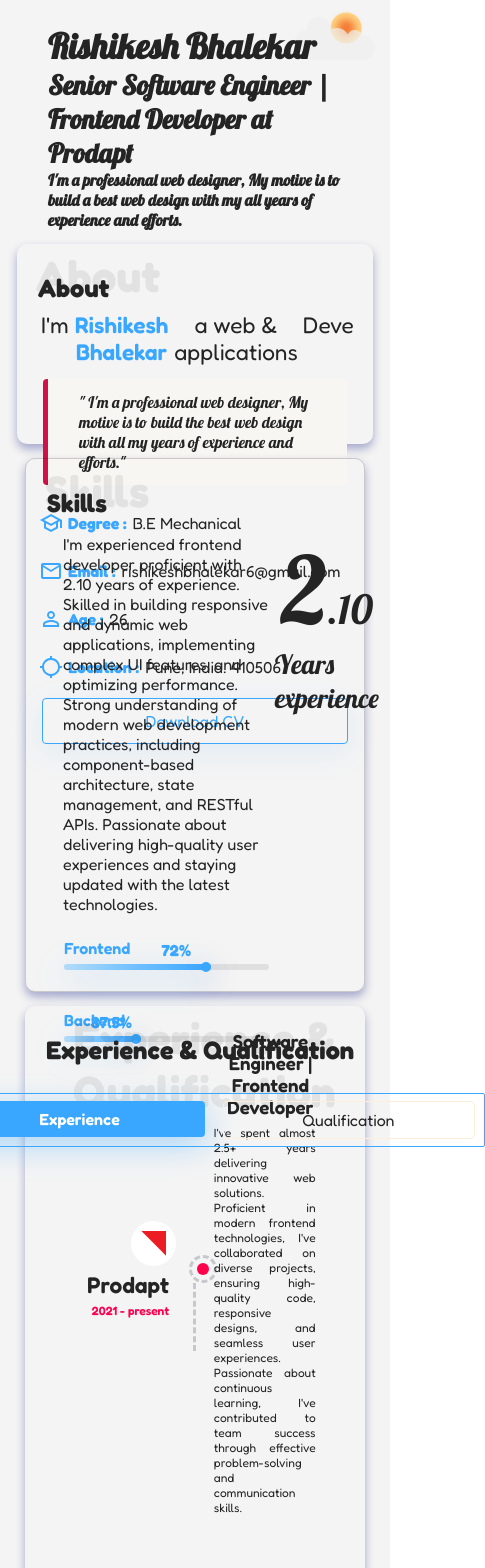
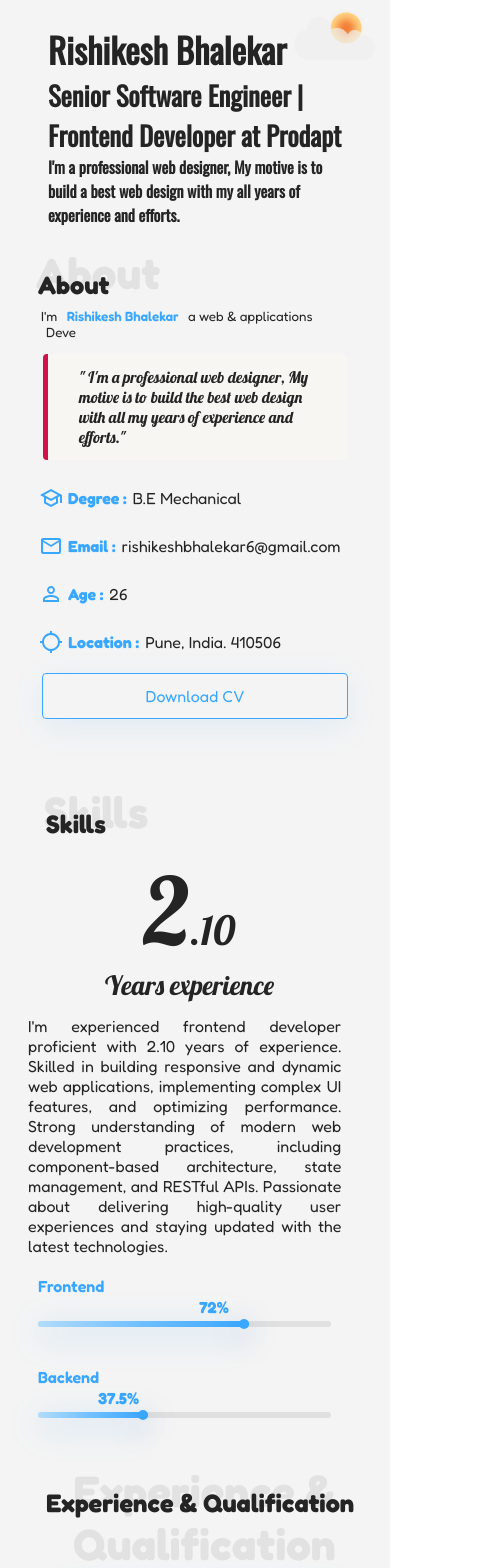
Before and after one commit to R1Sh0315/Portfolio-v01.1, a React (Vite) app: page / in a window 390 px wide. Shown: the top 1568 px of the page, 485 px wide, since content can reach past the window. Built offline with nearby package versions, Linux system fonts and the light colour scheme; a web font is replaced by a local one.

Commit message:
responsiveness

```diff
--- a/src/styles.css
+++ b/src/styles.css
@@ -7,7 +7,6 @@
   /* opacity: 87%; */
   /* height: 100vh; */
   font-family: "Fredoka", sans-serif;
-
 }
 
 body {
@@ -80,12 +79,13 @@ a {
   font-family: "Oswald", sans-serif;
   color: E3E1D9;
   position: relative;
+  font-family: "Oswald", sans-serif;
+
 }
 
 .name {
   font-size: 26pt;
   font-weight: 900;
-  font-family: "Lobster", sans-serif;
 }
 .name:hover,
 .designation:hover,
@@ -97,15 +97,11 @@ a {
   font-size: 20pt;
   font-weight: 900;
   text-align: start;
-  font-family: "Lobster", sans-serif;
-
 }
 
 .whoami {
   font-weight: 900;
   text-align: start;
-  font-family: "Lobster", sans-serif;
-
 }
 
 .profile-card {
@@ -218,7 +214,6 @@ a {
   display: flex;
   flex-direction: column;
   font-family: "Fredoka", sans-serif;
-
 }
 
 .row-1,
@@ -325,7 +320,6 @@ strong {
 .skill-score,
 .experience-container {
   /* border: 1px solid white; */
-
 }
 
 .TBtn-container {
@@ -734,13 +728,116 @@ strong {
 
 @media screen and (max-width: 600px) {
   .about-card-container {
-    height: 200px;
+    height: 525px;
     margin: 14px 17px;
+  }
+
+  .about-me {
+    font-size: 10pt;
+    display: block;
+    text-align: left;
+  }
+  .ac-name {
+    font-size: 10pt;
   }
   .about-in-detail {
     display: flex;
     flex-direction: column;
   }
+
+  .skill-discribtion {
+    display: flex;
+    flex-direction: column-reverse;
+    position: relative;
+    margin: 0 0 67px 0;
+  }
+  .experience-container {
+    width: 100%;
+    height: 100%;
+  }
+
+
+  .dd-option-container-unhide {
+    display: flex;
+    flex-direction: column;
+  }
+  .pb-label {
+    padding-bottom: 19px;
+  }
+  .DPB-container,
+  .donut-container {
+    width: 100%;
+  }
+
+  .donut-container {
+    margin: 10px 0;
+  }
+  .sub-component {
+    margin: 0;
+  }
+
+  .sub-in-detail {
+    margin: 0 26px 19px 0;
+  }
+  .skill-summary {
+    width: 100%;
+    text-align: justify;
+    font-size: 400;
+    margin: 14px 0;
+  }
+  .skill-disc-panel {
+    width: 97%;
+  }
+  .bg-container-dark, .bg-container-light{
+    flex-direction: column;
+    border: none;
+  }
+  .exp-content{
+    top: 35px;
+    margin: 77px 25px 40px 0px;
+  }
+
+  .time-line-cell-2{
+    display: none;
+  }
+  .tl-work-dis{
+    font-size: 7pt;
+    text-align: left;
+  }
+  .tl-qul-des{
+    font-size: 9pt;
+  }
+
+  .tl-com-ins-name{
+    font-size: 10pt;
+  }
+  .tl-year-container{
+    font-size: 7pt;
+  }
+  .time-line-cell-1{
+    width: 38%;
+  }
+  .time-line-cell-3{
+    width: 62%;
+  }
+  .exp-contianer{
+    height: 752px;
+  }
+
+  .about-card-container, .skill-container, .exp-contianer{
+    box-shadow: none;
+    border: none;
+  }
+
+  .skill-container{
+    position: relative;
+    height: 100%;
+  }
+
+  .pill-container{
+    height: 15px;
+    font-size: 7pt;
+  }
 }
 
 /* +-------------------
```
